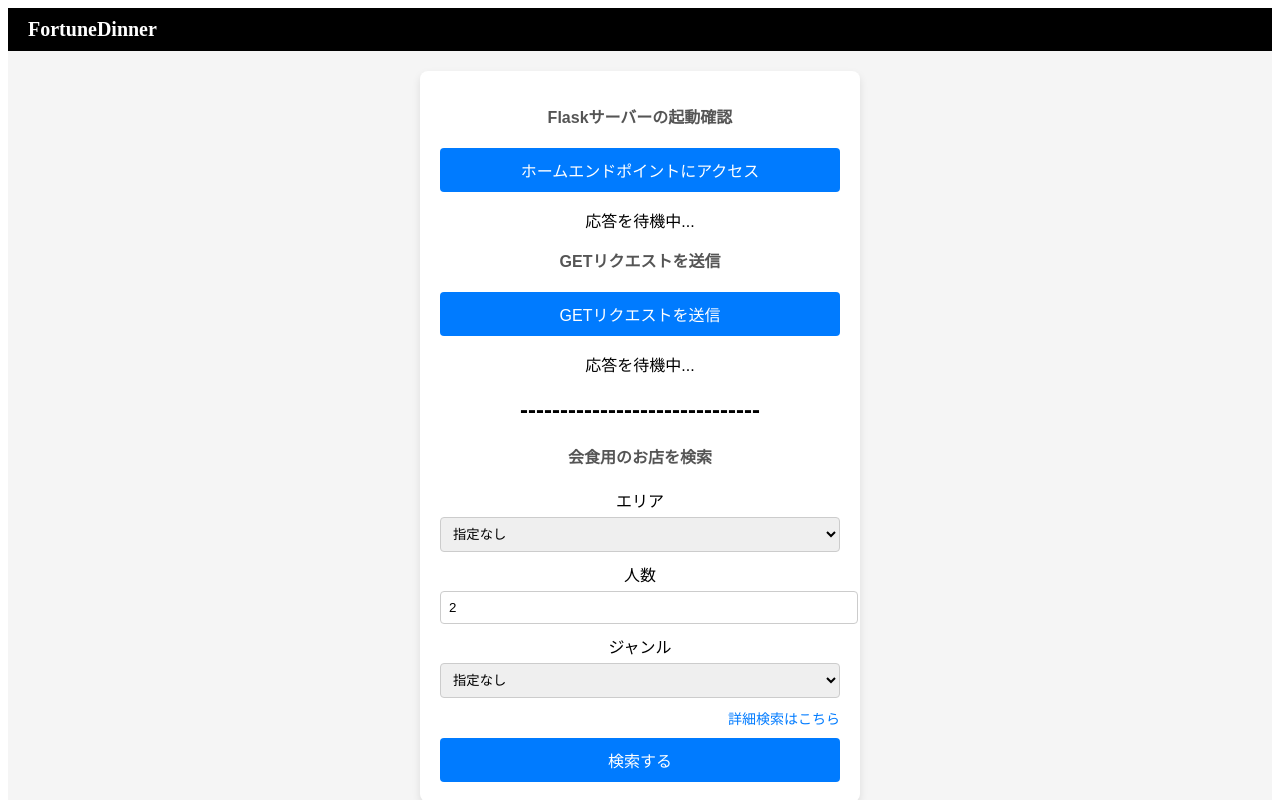
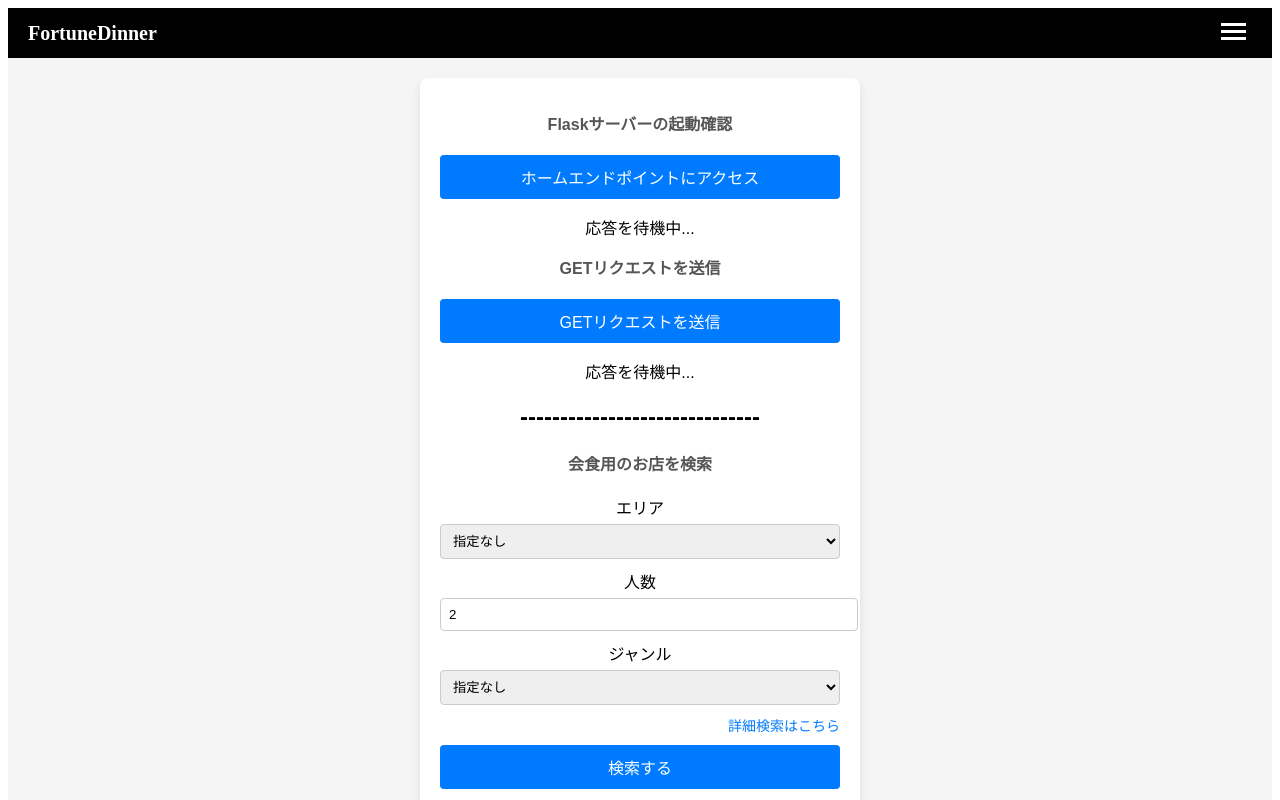
Before and after one commit to teishito/Deploy_Azure_front, a Next.js app: page / in a window 1280 px wide. Shown: the top 800 px of the page. Built offline with nearby package versions, Linux system fonts and the light colour scheme.

Commit message:
Update index.js

```diff
--- a/pages/index.js
+++ b/pages/index.js
@@ -9,6 +9,10 @@ import { useState } from "react";
 
 export default function Home() {
   // 状態管理
+  const [menuOpen, setMenuOpen] = useState(false);
+  const toggleMenu = () => {
+    setMenuOpen(!menuOpen);
+  };
   const [getResponse, setGetResponse] = useState(""); // GETリクエストの応答
   const [homeResponse, setHomeResponse] = useState(""); // ホームエンドポイントの応答
   const [searchResults, setSearchResults] = useState([]);
@@ -16,6 +20,7 @@ export default function Home() {
   const [area, setArea] = useState("指定なし");
   const [people, setPeople] = useState(2);
   const [genre, setGenre] = useState("指定なし");
+
 
   const BACKEND_URL = "https://tech0-gen-8-step3-app-py-10.azurewebsites.net";
 
@@ -139,6 +144,70 @@ export default function Home() {
         }}
       >
         <h1 style={{ fontSize: "20px", margin: 0 }}>FortuneDinner</h1>
+
+        {/* ハンバーガーメニュー */}
+        <div style={{ position: "relative" }}>
+          <button
+            onClick={toggleMenu}
+            style={{
+              background: "none",
+              border: "none",
+              cursor: "pointer",
+            }}
+          >
+            {/* ハンバーガーアイコン */}
+            <div
+              style={{
+                width: "25px",
+                height: "3px",
+                backgroundColor: "#fff",
+                margin: "4px 0",
+              }}
+            />
+            <div
+              style={{
+                width: "25px",
+                height: "3px",
+                backgroundColor: "#fff",
+                margin: "4px 0",
+              }}
+            />
+            <div
+              style={{
+                width: "25px",
+                height: "3px",
+                backgroundColor: "#fff",
+                margin: "4px 0",
+              }}
+            />
+          </button>
+
+          {/* ドロップダウンメニュー */}
+          {menuOpen && (
+            <ul
+              style={{
+                position: "absolute",
+                top: "40px",
+                right: 0,
+                backgroundColor: "#fff",
+                color: "#000",
+                listStyle: "none",
+                margin: 0,
+                padding: "10px",
+                boxShadow: "0 4px 8px rgba(0, 0, 0, 0.2)",
+                borderRadius: "4px",
+                zIndex: 1000,
+              }}
+            >
+              <li style={{ padding: "8px 0", cursor: "pointer" }}>予約・閲覧履歴</li>
+              <li style={{ padding: "8px 0", cursor: "pointer" }}>お気に入り</li>
+              <li style={{ padding: "8px 0", cursor: "pointer" }}>レポート</li>
+              <li style={{ padding: "8px 0", cursor: "pointer" }}>マイページ</li>
+              <li style={{ padding: "8px 0", cursor: "pointer" }}>プラン</li>
+              <li style={{ padding: "8px 0", cursor: "pointer" }}>ログアウト</li>
+            </ul>
+          )}
+        </div>
       </header>
 
       <div style={containerStyle}>
```
